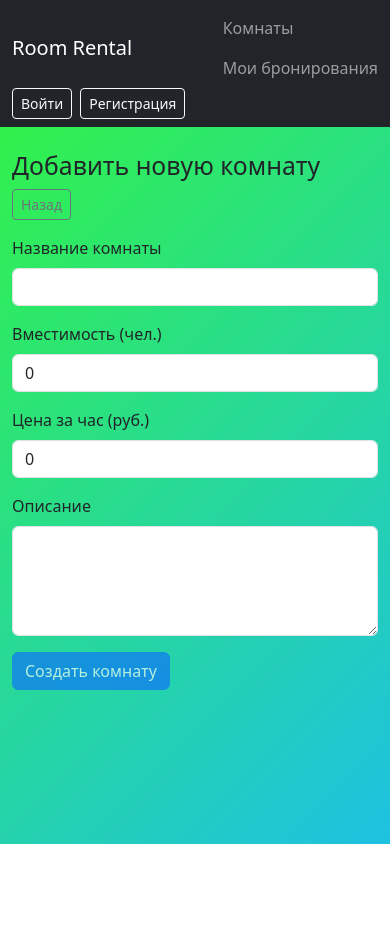
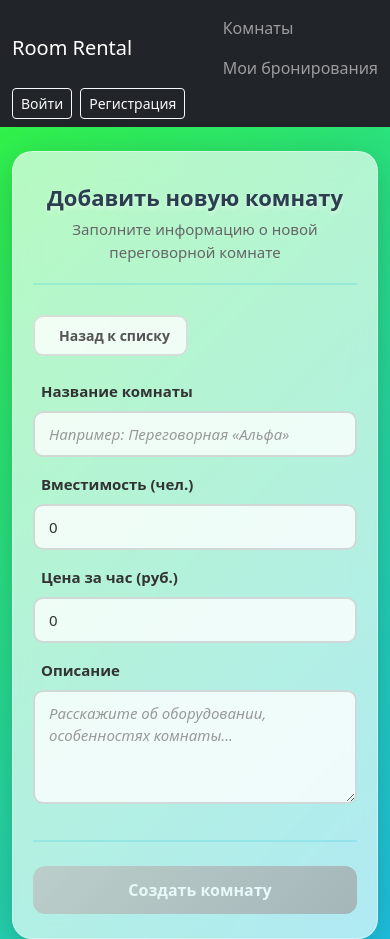
Before and after one commit to teteik/room-rental-ui, an Angular app: page /rooms/new in a window 390 px wide. Before the commit the page ends 844 px from the top, so only its background shows below. Built offline with nearby package versions, Linux system fonts and the light colour scheme.

Commit message:
refactor

```diff
--- a/src/app/components/room-form/room-form.css
+++ b/src/app/components/room-form/room-form.css
@@ -0,0 +1,206 @@
+/* ===== Контейнер формы ===== */
+.room-form-container {
+  background: rgba(255, 255, 255, 0.65);
+  backdrop-filter: blur(14px);
+  -webkit-backdrop-filter: blur(14px);
+  border: 1px solid rgba(255, 255, 255, 0.4);
+  border-radius: 20px;
+  padding: 40px;
+  box-shadow: 0 10px 40px rgba(0, 0, 0, 0.2);
+  max-width: 800px;
+  margin: 0 auto;
+  animation: fadeInUp 0.5s ease;
+}
+
+@keyframes fadeInUp {
+  from {
+    opacity: 0;
+    transform: translateY(20px);
+  }
+  to {
+    opacity: 1;
+    transform: translateY(0);
+  }
+}
+
+/* ===== Заголовок ===== */
+.form-header {
+  text-align: center;
+  margin-bottom: 30px;
+  padding-bottom: 20px;
+  border-bottom: 2px solid rgba(31, 193, 226, 0.2);
+}
+
+.form-header h2 {
+  color: #2c3e50;
+  font-weight: 700;
+  font-size: 28px;
+  margin-bottom: 8px;
+  text-shadow: 0 2px 4px rgba(255, 255, 255, 0.5);
+  display: flex;
+  align-items: center;
+  justify-content: center;
+  gap: 12px;
+}
+
+.form-header h2 i {
+  color: #1fc1e2;
+  font-size: 32px;
+  filter: drop-shadow(0 2px 4px rgba(31, 193, 226, 0.4));
+}
+
+.form-subtitle {
+  color: #666;
+  font-size: 15px;
+  margin: 0;
+  font-weight: 500;
+}
+
+/* ===== Кнопка "Назад" ===== */
+.btn-back {
+  display: inline-flex;
+  align-items: center;
+  gap: 8px;
+  background: rgba(255, 255, 255, 0.8);
+  border: 2px solid rgba(133, 133, 133, 0.25);
+  border-radius: 10px;
+  padding: 8px 16px;
+  color: #555;
+  font-weight: 600;
+  font-size: 14px;
+  text-decoration: none;
+  transition: all 0.2s ease;
+  margin-bottom: 24px;
+}
+
+.btn-back:hover {
+  background: rgba(31, 193, 226, 0.15);
+  border-color: #1fc1e2;
+  color: #1fc1e2;
+  transform: translateX(-4px);
+  box-shadow: 0 4px 12px rgba(31, 193, 226, 0.2);
+}
+
+/* ===== Лейблы ===== */
+.form-label-custom {
+  display: flex;
+  align-items: center;
+  gap: 8px;
+  color: #333;
+  font-weight: 600;
+  font-size: 15px;
+  margin-bottom: 8px;
+}
+
+.form-label-custom i {
+  color: #1fc1e2;
+  font-size: 16px;
+}
+
+/* ===== Инпуты (расширение .custom-input) ===== */
+.custom-input.is-invalid {
+  border-color: #ee5a5a;
+  background: rgba(255, 235, 235, 0.9);
+  box-shadow: 0 0 0 3px rgba(238, 90, 90, 0.15);
+}
+
+.custom-input.is-invalid:focus {
+  border-color: #ee5a5a;
+  box-shadow: 0 0 0 3px rgba(238, 90, 90, 0.25);
+}
+
+textarea.custom-input {
+  resize: vertical;
+  min-height: 100px;
+  font-family: inherit;
+}
+
+/* ===== Ошибки валидации ===== */
+.invalid-feedback-custom {
+  display: flex;
+  align-items: center;
+  gap: 6px;
+  color: #ee5a5a;
+  font-size: 13px;
+  font-weight: 500;
+  margin-top: 6px;
+  animation: shakeIn 0.3s ease;
+}
+
+.invalid-feedback-custom i {
+  font-size: 14px;
+}
+
+@keyframes shakeIn {
+  0%, 100% { transform: translateX(0); }
+  25% { transform: translateX(-4px); }
+  75% { transform: translateX(4px); }
+}
+
+/* ===== Блок действий ===== */
+.form-actions {
+  display: flex;
+  justify-content: flex-end;
+  margin-top: 30px;
+  padding-top: 24px;
+  border-top: 2px solid rgba(31, 193, 226, 0.2);
+}
+
+.btn-submit {
+  display: inline-flex;
+  align-items: center;
+  gap: 10px;
+  background: linear-gradient(135deg, #32f73a 0%, #1fc1e2 100%);
+  color: white;
+  border: none;
+  border-radius: 12px;
+  padding: 12px 32px;
+  font-weight: 700;
+  font-size: 16px;
+  transition: all 0.25s ease;
+  box-shadow: 0 6px 20px rgba(31, 193, 226, 0.4);
+  cursor: pointer;
+}
+
+.btn-submit:hover:not(:disabled) {
+  transform: translateY(-3px);
+  box-shadow: 0 10px 28px rgba(31, 193, 226, 0.55);
+  filter: brightness(1.05);
+}
+
+.btn-submit:active:not(:disabled) {
+  transform: translateY(-1px);
+}
+
+.btn-submit:disabled {
+  background: linear-gradient(135deg, #c0c0c0 0%, #a0a0a0 100%);
+  cursor: not-allowed;
+  box-shadow: none;
+  opacity: 0.7;
+}
+
+.btn-submit i {
+  font-size: 18px;
+}
+
+/* ===== Адаптив ===== */
+@media (max-width: 576px) {
+  .room-form-container {
+    padding: 24px 20px;
+  }
+
+  .form-header h2 {
+    font-size: 22px;
+    flex-direction: column;
+    gap: 8px;
+  }
+
+  .form-actions {
+    justify-content: stretch;
+  }
+
+  .btn-submit {
+    width: 100%;
+    justify-content: center;
+  }
+}
--- a/src/app/components/room-form/room-form.html
+++ b/src/app/components/room-form/room-form.html
@@ -1,74 +1,107 @@
 <div class="container mt-4">
-    <h2>Добавить новую комнату</h2>
+    <div class="room-form-container">
+        <div class="form-header">
+            <h2>
+                <i class="bi bi-plus-circle-fill"></i>
+                Добавить новую комнату
+            </h2>
+            <p class="form-subtitle">Заполните информацию о новой переговорной комнате</p>
+        </div>
 
-    <a [routerLink]="['/rooms']" class="btn btn-outline-secondary btn-sm mb-3">
-        Назад
+        <a [routerLink]="['/rooms']" class="btn-back">
+            <i class="bi bi-arrow-left"></i>
+            Назад к списку
         </a>
 
         <form [formGroup]="roomForm" (ngSubmit)="onSubmit()">
             <div class="mb-3">
-            <label for="name" class="form-label">Название комнаты</label>
+                <label for="name" class="form-label-custom">
+                    <i class="bi bi-door-open-fill"></i>
+                    Название комнаты
+                </label>
                 <input
                     type="text"
                     id="name"
-                class="form-control"
+                    class="custom-input w-100"
                     formControlName="name"
+                    placeholder="Например: Переговорная «Альфа»"
                     [class.is-invalid]="roomForm.get('name')?.invalid && roomForm.get('name')?.touched">
 
                 @if (roomForm.get('name')?.invalid && roomForm.get('name')?.touched) {
-                <div class="invalid-feedback">
+                    <div class="invalid-feedback-custom">
+                        <i class="bi bi-exclamation-circle-fill"></i>
                         Название обязательно
                     </div>
                 }
             </div>
 
-        <div class="mb-3">
-            <label for="capacity" class="form-label">Вместимость (чел.)</label>
+            <div class="row">
+                <div class="col-md-6 mb-3">
+                    <label for="capacity" class="form-label-custom">
+                        <i class="bi bi-people-fill"></i>
+                        Вместимость (чел.)
+                    </label>
                     <input
                         type="number"
                         id="capacity"
-                class="form-control"
+                        class="custom-input w-100"
                         formControlName="capacity"
+                        placeholder="Например: 8"
                         [class.is-invalid]="roomForm.get('capacity')?.invalid && roomForm.get('capacity')?.touched">
 
                     @if (roomForm.get('capacity')?.invalid && roomForm.get('capacity')?.touched) {
-                <div class="invalid-feedback">
+                        <div class="invalid-feedback-custom">
+                            <i class="bi bi-exclamation-circle-fill"></i>
                             Вместимость должна быть больше 0
                         </div>
                     }
                 </div>
 
-        <div class="mb-3">
-            <label for="pricePerHour" class="form-label">Цена за час (руб.)</label>
+                <div class="col-md-6 mb-3">
+                    <label for="pricePerHour" class="form-label-custom">
+                        <i class="bi bi-cash-coin"></i>
+                        Цена за час (руб.)
+                    </label>
                     <input
                         type="number"
                         id="pricePerHour"
-                class="form-control"
+                        class="custom-input w-100"
                         formControlName="pricePerHour"
+                        placeholder="Например: 1500"
                         [class.is-invalid]="roomForm.get('pricePerHour')?.invalid && roomForm.get('pricePerHour')?.touched">
 
                     @if (roomForm.get('pricePerHour')?.invalid && roomForm.get('pricePerHour')?.touched) {
-                <div class="invalid-feedback">
+                        <div class="invalid-feedback-custom">
+                            <i class="bi bi-exclamation-circle-fill"></i>
                             Цена должна быть больше или равна 0
                         </div>
                     }
                 </div>
+            </div>
 
             <div class="mb-3">
-            <label for="description" class="form-label">Описание</label>
+                <label for="description" class="form-label-custom">
+                    <i class="bi bi-card-text"></i>
+                    Описание
+                </label>
                 <textarea
                     id="description"
-                class="form-control"
+                    class="custom-input w-100"
                     rows="4"
-                formControlName="description">
+                    formControlName="description"
+                    placeholder="Расскажите об оборудовании, особенностях комнаты...">
                 </textarea>
             </div>
 
+            <div class="form-actions">
                 <button
                     type="submit"
-            class="btn btn-primary"
+                    class="btn-submit"
                     [disabled]="roomForm.invalid">
+                    <i class="bi" [class]="isEditMode ? 'bi-check-circle-fill' : 'bi-plus-lg'"></i>
                     {{ isEditMode ? 'Сохранить изменения' : 'Создать комнату' }}
                 </button>
+            </div>
         </form>
     </div>
+</div>
--- a/src/app/components/rooms/rooms.html
+++ b/src/app/components/rooms/rooms.html
@@ -1,9 +1,11 @@
 <div class="container">
   <h2 class="mb-4">Список комнат</h2>
 
-  <a [routerLink]="['/rooms/new']" class="btn btn-outline-secondary btn-sm mb-3">
-    Добавить комнату
-  </a>
+  @if (authService.isAdmin()) {
+    <a [routerLink]="['/rooms/new']" class="btn btn-outline-secondary btn-sm mb-3">
+      Добавить комнату
+    </a>
+  }
 
   <div class="filter-panel p-4 mb-4">
     <h5 class="mb-3 fw-bold"> Фильтры поиска</h5>
--- a/src/app/components/rooms/rooms.ts
+++ b/src/app/components/rooms/rooms.ts
@@ -5,6 +5,7 @@ import { RouterLink } from '@angular/router';
 import { FormsModule } from '@angular/forms';
 import { Observable, of } from 'rxjs';
 import { map } from 'rxjs/operators';
+import { AuthService } from '../../services/auth.service';
 
 @Component({
   selector: 'app-rooms',
@@ -14,6 +15,7 @@ import { map } from 'rxjs/operators';
 })
 export class RoomsComponent implements OnInit {
   private roomService = inject(RoomService);
+  public authService = inject(AuthService);
 
   searchQuery: string = '';
   minCapacity?: number;
```
Lines whose indentation alone changed are shown as unchanged.
